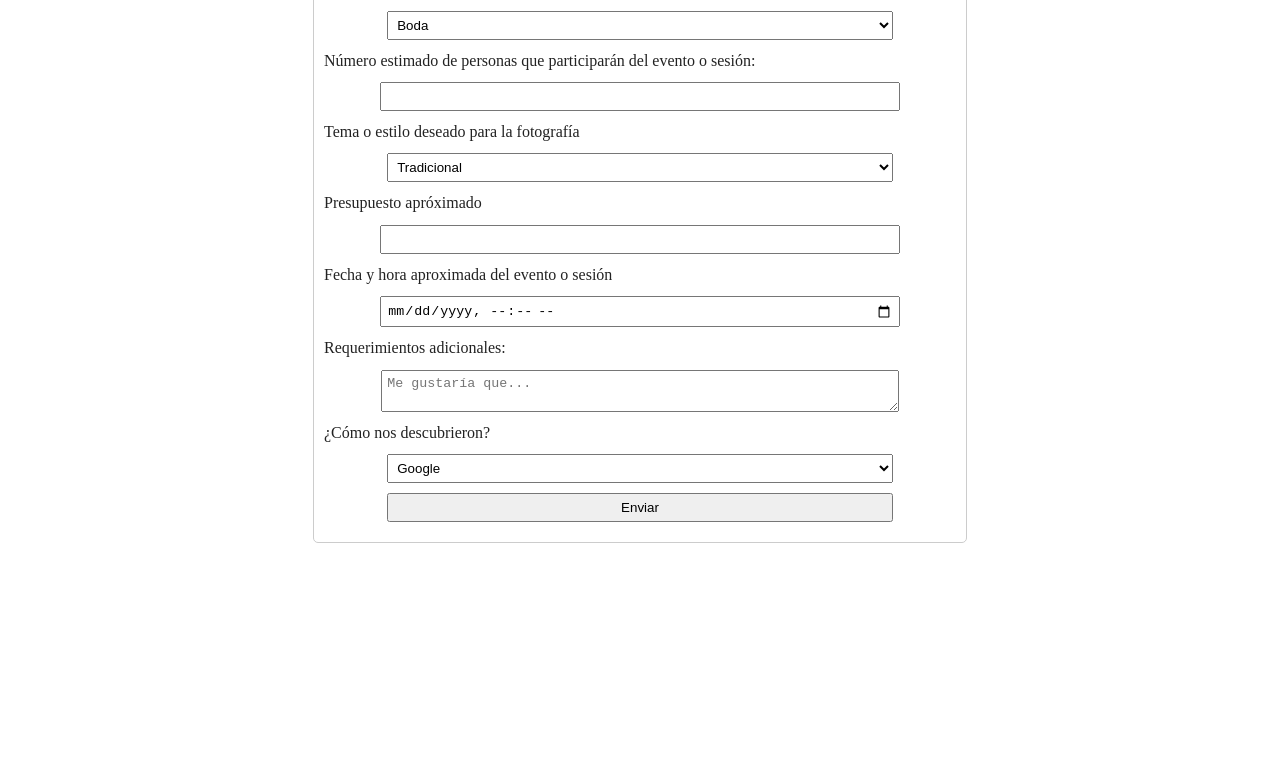
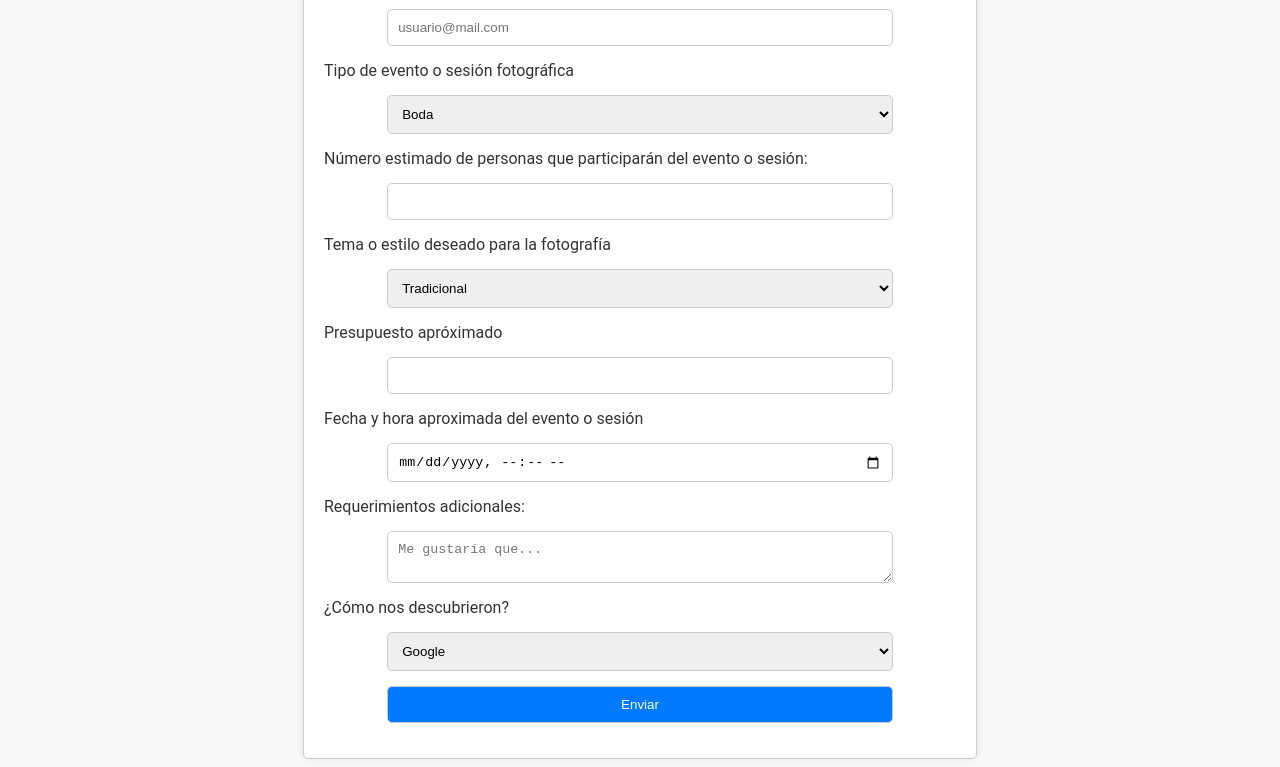
Before and after one commit to GreatTusk/DarioGarciaFotografia, a website built with webpack: page html/formulario.html in a window 1280 px wide. Shown: the part 546-1313 px from the top of the page. Before the commit the page ends 1097 px from the top, so only its background shows below. Built offline with nearby package versions, Linux system fonts and the light colour scheme.

Commit message:
Creacion del formulario

```diff
--- a/css/style.css
+++ b/css/style.css
@@ -10,36 +10,51 @@
 /* ==========================================================================
    Base styles: opinionated defaults
    ========================================================================== */
-
-html {
-  color: #222;
-  font-size: 1em;
-  line-height: 1.4;
+body {
+  font-family: 'Roboto', sans-serif; /* Use Google Fonts */
+  background-color: #f9f9f9; /* Use a softer background color */
+  color: #333; /* Use a softer text color */
 }
 
 .header_formulario {
-  background-color: #f2f2f2;
-  padding: 10px;
+  background-color: #e0e0e0; /* Use a softer background color */
+  padding: 20px; /* Increase padding */
   text-align: center;
-  margin: 0 0 20px;
+  margin-bottom: 30px; /* Increase margin */
 }
 
 .formulario_contacto {
   margin: 0 auto;
   width: 50%;
-  padding: 10px;
+  padding: 20px; /* Increase padding */
   border: 1px solid #ccc;
   border-radius: 5px;
   display: block;
+  background-color: #fff; /* Add a background color */
+  box-shadow: 0 0 10px rgba(0, 0, 0, 0.1); /* Add a box shadow */
 }
+
 .formulario_contacto input,
 .formulario_contacto textarea,
 .formulario_contacto button,
 .formulario_contacto select {
+  box-sizing: border-box;
   display: block;
   width: 80%;
-  margin: 10px auto;
-  padding: 5px;
+  margin: 15px auto; /* Increase margin */
+  padding: 10px; /* Increase padding */
+  border-radius: 5px; /* Add border radius */
+  border: 1px solid #ccc; /* Add a border */
+}
+
+.formulario_contacto button {
+  background-color: #007BFF; /* Add a background color */
+  color: #fff; /* Change text color */
+  cursor: pointer; /* Change cursor */
+}
+
+.formulario_contacto button:hover {
+  background-color: #0056b3; /* Add a hover effect */
 }
 
 /*
```
Also changed, not shown: html/formulario.html (+1 -0 lines).
